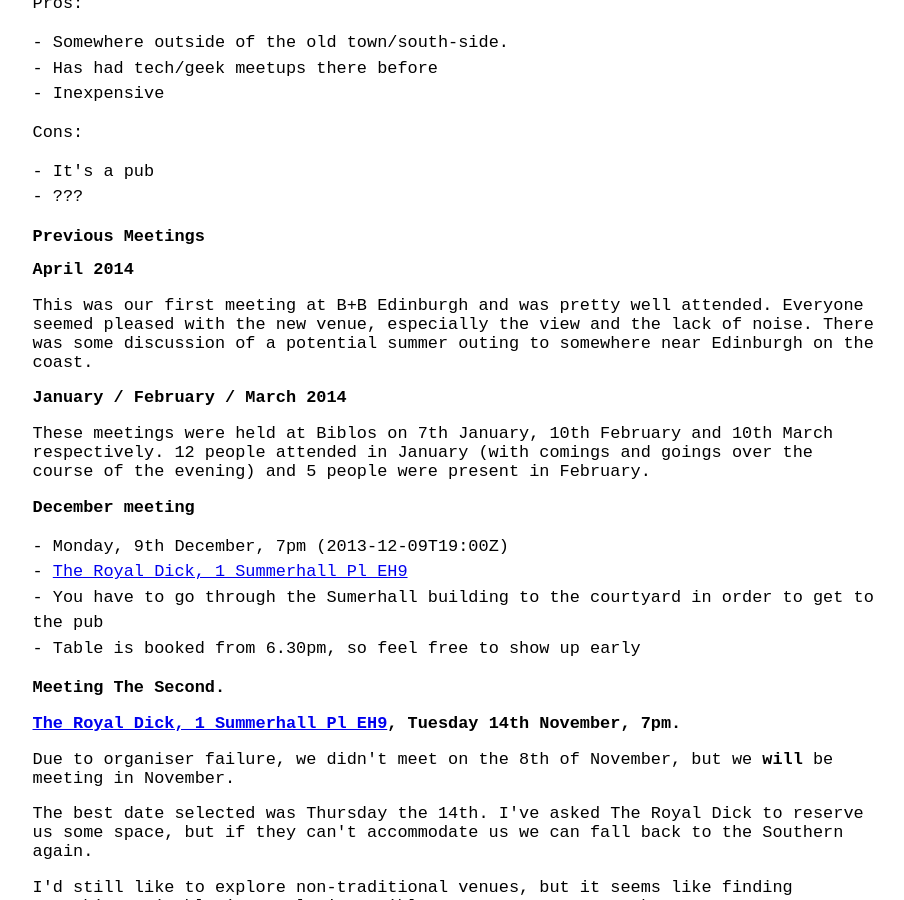
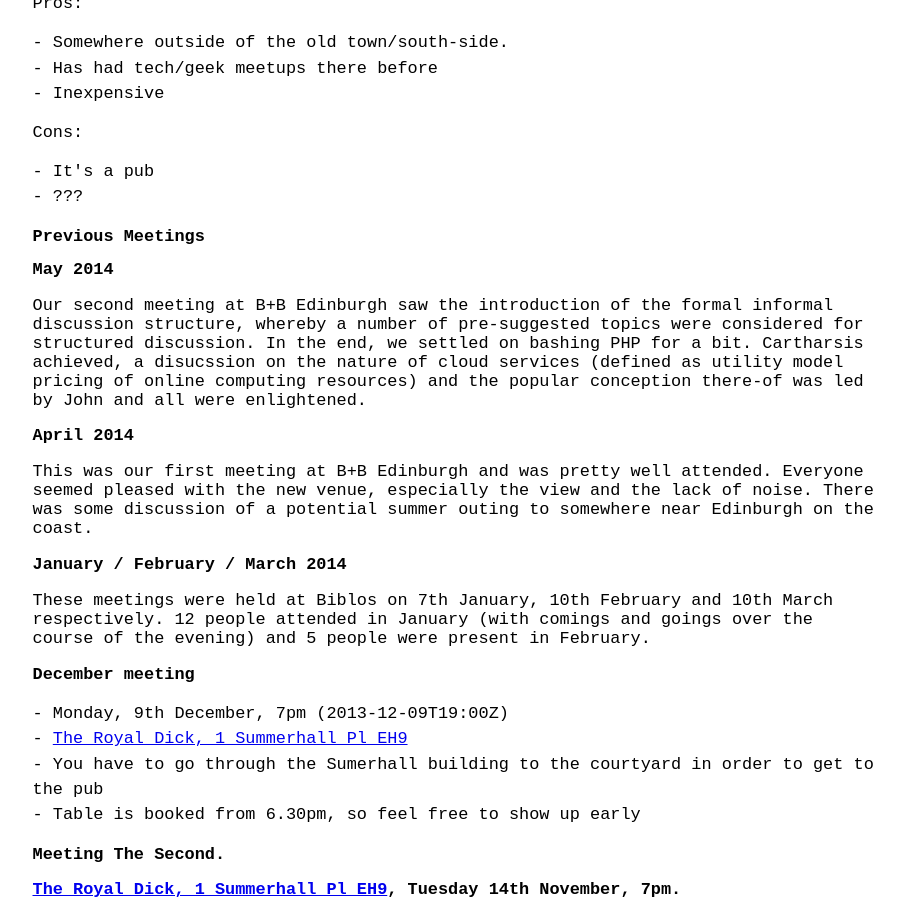
Before and after one commit to computeranonymous/computer, a Jekyll site: the page built from uk_edinburgh.html, in a window 1280 px wide and 900 px high, scrolled down 2704 px. Shown: the whole window, without its empty margins (185-1089 px from the left). Built offline with Jekyll 4.4.1, drawn with Linux system fonts in a browser that asks for light colours; some of the changed text lies outside the part shown.

Commit message:
Details of June 2014 meeting for Edinburgh
Details for the June 2014 meeting of the Edinburgh chapter and an account of the May 2014 meeting added.

```diff
--- a/uk_edinburgh.html
+++ b/uk_edinburgh.html
@@ -149,6 +149,10 @@
 
       <h1>Previous Meetings</h1>
 
+      <h2>May 2014</h2>
+
+      <p>Our second meeting at B+B Edinburgh saw the introduction of the formal informal discussion structure, whereby a number of pre-suggested topics were considered for structured discussion.  In the end, we settled on bashing PHP for a bit.  Cartharsis achieved, a disucssion on the nature of cloud services (defined as utility model pricing of online computing resources) and the popular conception there-of was led by John and all were enlightened.</p>
+
       <h2>April 2014</h2>
 
       <p>This was our first meeting at B+B Edinburgh and was pretty well attended. Everyone seemed pleased with the new venue, especially the view and the lack of noise. There was some discussion of a potential summer outing to somewhere near Edinburgh on the coast.</p>
```
Also changed, not shown: other parts of uk_edinburgh.html (+1 -1 lines).
